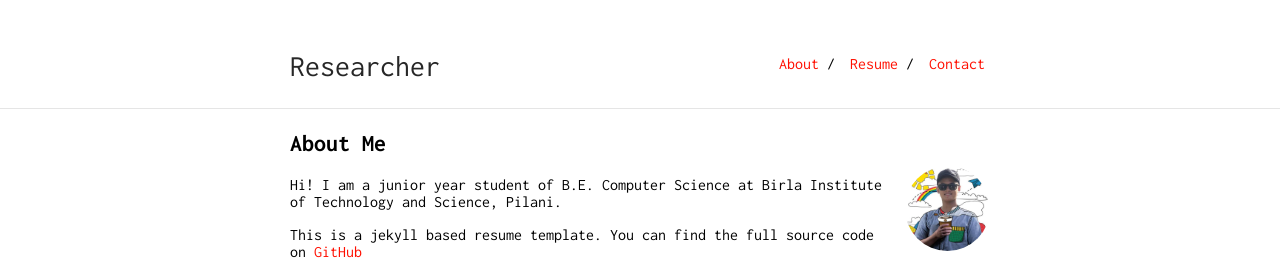
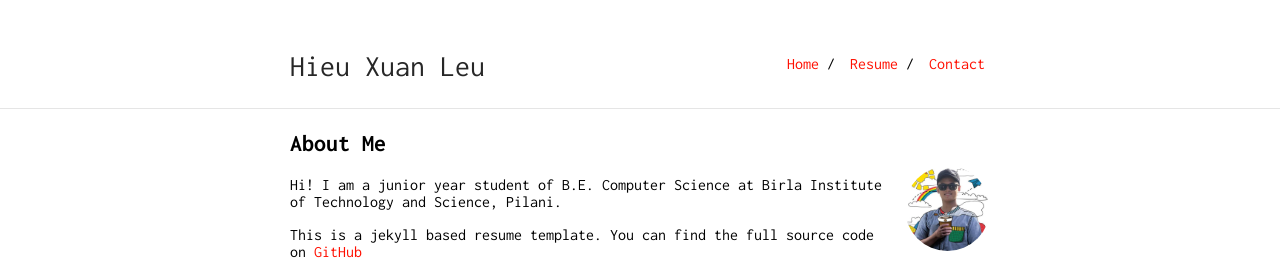
Before and after one commit to hieulxswe/resume, a Jekyll site: the page built from index.md, in a window 1280 px wide. Shown: the top 260 px of the page. Built offline with Jekyll 4.4.1, drawn with Linux system fonts in a browser that asks for light colours; our own code applies the rules of GitHub Pages for plain Markdown files.

Commit message:
update title and link home

```diff
--- a/_config.yml
+++ b/_config.yml
@@ -1,4 +1,4 @@
-title: Researcher
+title: Hieu Xuan Leu
 url: "https://hieulxswe.github.io"
 baseurl: "/resume"
 
@@ -16,8 +16,8 @@ sass:
     sass_dir: _sass
 
 nav:
- - name: "About"
-   link: "/researcher/"
+ - name: "Home"
+   link: "/"
  - name: "Resume"
    link: "resume.pdf"
  - name: "Contact"
```
